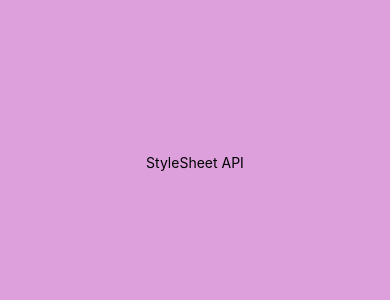
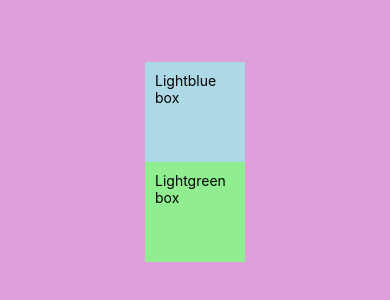
Before and after one commit to Anoop-710/React-Native, a React Native app: screen / in a window 390 px wide. Shown: the part 260-560 px from the top of the page. Built offline with nearby package versions, Linux system fonts and the light colour scheme.

Commit message:
multiple styles

```diff
--- a/App.js
+++ b/App.js
@@ -2,12 +2,39 @@
 export default function App() {
   return (
     <View style={styles.container}>
-      <View>
-        <Text>StyleSheet API</Text>
+      <View style={[styles.box, styles.lightblueBg]}>
+        {/* The last element in the array gets the highest precedence */}
+        <Text>Lightblue box</Text>
+      </View>
+      <View style={[styles.box, styles.lightgreenBg]}>
+        <Text>Lightgreen box</Text>
       </View>
     </View>
   );
 }
+
+// const styles = StyleSheet.create({
+//   container: {
+//     flex: 1,
+//     backgroundColor: "plum",
+//     alignItems: "center",
+//     justifyContent: "center",
+//   },
+//   lightblueBox: {
+//     width: 100,
+//     height: 100,
+//     padding: 10,
+//     backgroundColor: "lightblue",
+//   },
+//   lightgreenBox: {
+//     width: 100,
+//     height: 100,
+//     padding: 10,
+//     backgroundColor: "lightgreen",
+//   },
+// });
+
+//Refactor the code
 
 const styles = StyleSheet.create({
   container: {
@@ -16,4 +43,15 @@
     alignItems: "center",
     justifyContent: "center",
   },
+  box: {
+    width: 100,
+    height: 100,
+    padding: 10,
+  },
+  lightblueBg: {
+    backgroundColor: "lightblue",
+  },
+  lightgreenBg: {
+    backgroundColor: "lightgreen",
+  },
 });
```
